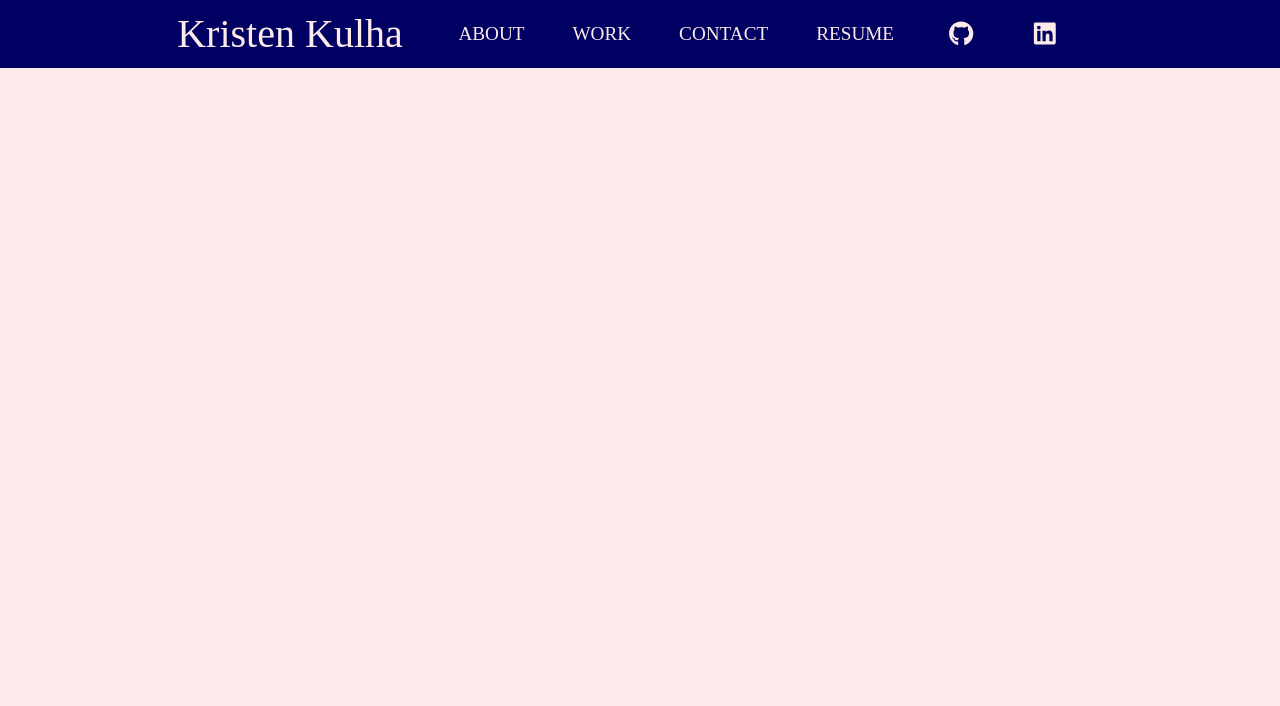
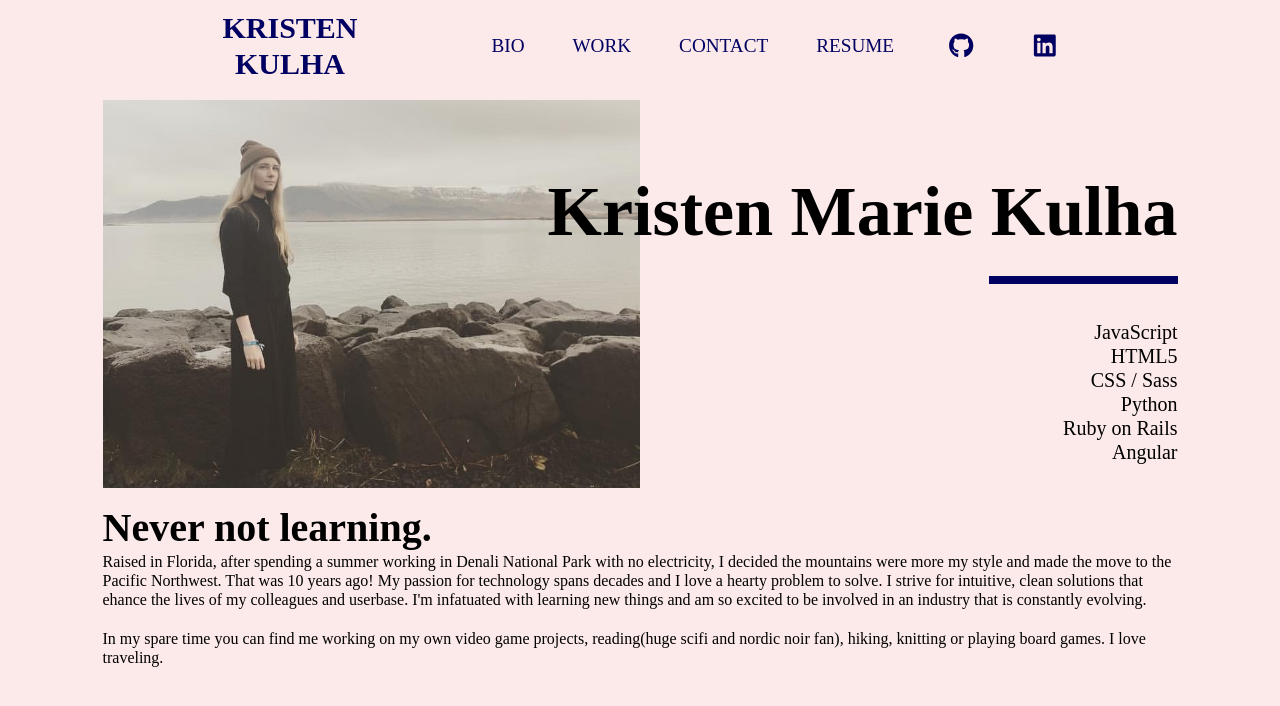
Before and after one commit to kristenmarie/kristenkulha.com, a website built with webpack: page src/index.html in a window 1280 px wide. Built offline with nearby package versions, Linux system fonts and the light colour scheme; a web font is replaced by a local one.

Commit message:
Change nav colors, add and style intro section.

```diff
--- a/src/index.html
+++ b/src/index.html
@@ -12,7 +12,7 @@
     <input type="checkbox" id="nav-toggle" class="nav-toggle">
     <nav>
       <ul>
-        <li><a href="#about">About</a></li>
+        <li><a href="#about">Bio</a></li>
         <li><a href="#work">Work</a></li>
         <li><a href="#contact">Contact</a></li>
         <li><a href="https://drive.google.com/file/d/1Wq2Au_8hhcyJ38hrXQxms-r4Y5vACtXR/view?usp=sharing">Resume</a></li>
@@ -24,5 +24,39 @@
       <span></span>
     </label>
   </header>
+
+  <main>
+    <section id="intro">
+      <h1 class="name">Kristen Marie Kulha</h1>
+      <hr class="divider">
+      <ul class="skills">
+        <li>JavaScript</li>
+        <li>HTML5</li>
+        <li>CSS / Sass</li>
+        <li>Python</li>
+        <li>Ruby on Rails</li>
+        <li>Angular</li>
+      </ul>
+      <div class="headshot">
+        <picture>
+          <img src="assets/images/self.jpg" alt="Kristen Marie Kulha">
+        </picture>
+      </div>
+    </section>
+
+    <section id="bio">
+      <div class="bio-text">
+        <h1>Never not learning.</h1>
+          <p>
+              Raised in Florida, after spending a summer working in Denali National Park with no electricity, I decided the mountains were more my style and made the move to the Pacific Northwest. That was 10 years ago! My passion for technology spans decades and I love a hearty problem to solve. I strive for intuitive, clean solutions that ehance the lives of my colleagues and userbase. I'm infatuated with learning new things and am so excited to be involved in an industry that is constantly evolving.
+            </p>
+            <br>
+            <p>
+              In my spare time you can find me working on my own video game projects, reading(huge scifi and nordic noir fan), hiking, knitting or playing board games. I love traveling.
+            </p>
+        </div>
+    </section>
+
+  </main>
 </body>
 </html>
--- /dev/null
+++ b/src/scss/abstracts/_mixins.scss
@@ -0,0 +1,11 @@
+@mixin tablet-portrait-down {
+  @media screen and (max-width: 600px) {
+    @content;
+  }
+}
+
+@mixin tablet-landscape-down {
+  @media screen and (max-width: 1095px) {
+    @content;
+  }
+}
--- a/src/scss/base/_typography.scss
+++ b/src/scss/base/_typography.scss
@@ -2,6 +2,11 @@
   font-family: HK Grotesk;
   src: url(../assets/fonts/HKGrotesk/TTF/HKGrotesk-Regular.ttf) format("truetype");
 }
+
+// @font-face {
+//   font-family: HK Grotesk Bold;
+//   src: url(../assets/fonts/HKGrotesk/TTF/HKGrotesk-Bold.ttf) format("truetype");
+// }
 
 body {
   font-family: $font;
--- a/src/scss/components/_fluid-nav.scss
+++ b/src/scss/components/_fluid-nav.scss
@@ -1,6 +1,6 @@
 .fluid-nav {
   top: 0;
-  background: $royal-blue;
+  background: $background-color;
   text-align: center;
   position: fixed;
   width: 100%;
@@ -25,7 +25,7 @@
     //Hamburger
     span, span::before, span::after {
       display: block;
-      background: $background-color;
+      background: $royal-blue;
       height: 2px;
       width: 2em;
       border-radius: 2px;
@@ -65,7 +65,7 @@
       margin-right: 1em;
     }
     a {
-      color: $background-color;
+      color: $royal-blue;
       text-decoration: none;
       font-size: 1.2rem;
       text-transform: uppercase;
@@ -77,13 +77,17 @@
       }
     }
     a:hover {
-      color: $background-color;
+      color: $royal-blue;
     }
   }
 
   .logo {
-    color: $background-color;
+    font-size: 30px;
+    text-transform: uppercase;
+    font-weight: bold;
+    color: $royal-blue;
     margin: $navLogoMargin 0 $navLogoMargin 0;
+    transition: color 75ms ease-in-out 75ms;
   }
 }
 
@@ -105,12 +109,13 @@
     //1fr spaces are for side margins
     //auto is for the logo
     //minmax for nav lnks
-    grid-template-columns: 1fr 240px minmax(700px, 3fr) 1fr;
+    grid-template-columns: 1fr 240px minmax(700px, 2.7fr) 1fr;
 
     .nav-toggle-label {
       display: none;
     }
     .logo {
+      color: $royal-blue;
       grid-column: 2 / span 1;
     }
     nav {
@@ -128,7 +133,7 @@
         content: '';
         display: block;
         height: 5px;
-        background: $background-color;
+        background: $royal-blue;
         position: absolute;
         bottom: -.75em;
         left: 0;
--- /dev/null
+++ b/src/scss/components/_intro.scss
@@ -0,0 +1,84 @@
+#intro {
+  display: grid;
+  grid-template-columns: repeat(2, 1fr);
+
+  .name {
+    grid-row: 1;
+    grid-column: 1/3;
+    z-index: 1;
+    justify-self: flex-end;
+    margin-top: 1em;
+    font-size: 70px;
+  }
+  .headshot {
+    height: 388px;
+    overflow: hidden;
+    display: flex;
+    flex-direction: column;
+    justify-content: center;
+    grid-row: 1;
+    grid-column: 1/2;
+    img {
+      flex-shrink: 0;
+      width: 100%;
+    }
+  }
+  .skills {
+    font-size: 20px;
+    margin-top: 11em;
+    grid-row: 1;
+    grid-column: 2/3;
+    z-index: 1;
+    text-align: right;
+  }
+  hr {
+    grid-column: 2/3;
+    grid-row: 1;
+    width: 35%;
+    display: block;
+    height: 8px;
+    border: none;
+    background-color: #000062;
+    margin-right: 0;
+    margin-top: 11em;
+  }
+  li:hover {
+    text-decoration: line-through;
+  }
+
+  @include tablet-landscape-down {
+    grid-template-columns: 100%;
+    grid-template-rows: repeat(4, auto);
+    .name {
+      font-size: 50px;
+      grid-column: 1;
+      justify-self: flex-start;
+    }
+    .headshot {
+      grid-column: 1;
+      grid-row: 4;
+    }
+    .skills {
+      grid-column: 1;
+      grid-row: 3;
+      margin-top: 2em;
+      text-align: left;
+    }
+    hr {
+      grid-column: 1;
+      grid-row: 3;
+      margin-top: 1em;
+      margin-left: 0;
+    }
+  }
+
+  @include tablet-portrait-down {
+    .name {
+      font-size: 35px;
+    }
+    hr {
+      width: 25%;
+    }
+  }
+
+}
--- /dev/null
+++ b/src/scss/layouts/_grid.scss
@@ -0,0 +1,5 @@
+body {
+  min-height: 100%;
+  display: grid;
+  grid-template-rows: auto 50px;
+}
--- /dev/null
+++ b/src/scss/layouts/_main.scss
@@ -0,0 +1,23 @@
+main {
+  margin-top: 100px;
+  max-width: 1075px;
+  margin-right: auto;
+  margin-left: auto;
+  display: grid;
+  grid-template-columns: 100%;
+  h1 {
+    font-weight: bold;
+  }
+  section:not(:nth-child(1)), .associations {
+    margin-top: 2vh;
+  }
+  @include tablet-landscape-down {
+    margin-left: 10vw;
+    margin-right: 10vw;
+  }
+  @include tablet-portrait-down {
+    margin-left: 3vw;
+    margin-right: 3vw;
+    display: grid;
+  }
+}
--- a/src/scss/styles.scss
+++ b/src/scss/styles.scss
@@ -1,7 +1,12 @@
 @import 'abstracts/variables';
+@import 'abstracts/mixins';
 
 @import 'base/reset';
 @import 'base/body';
 @import 'base/typography';
 
 @import 'components/fluid-nav';
+@import 'components/intro';
+
+@import 'layouts/grid';
+@import 'layouts/main';
```
Also changed, not shown: src/assets/images/self.jpg (added).
